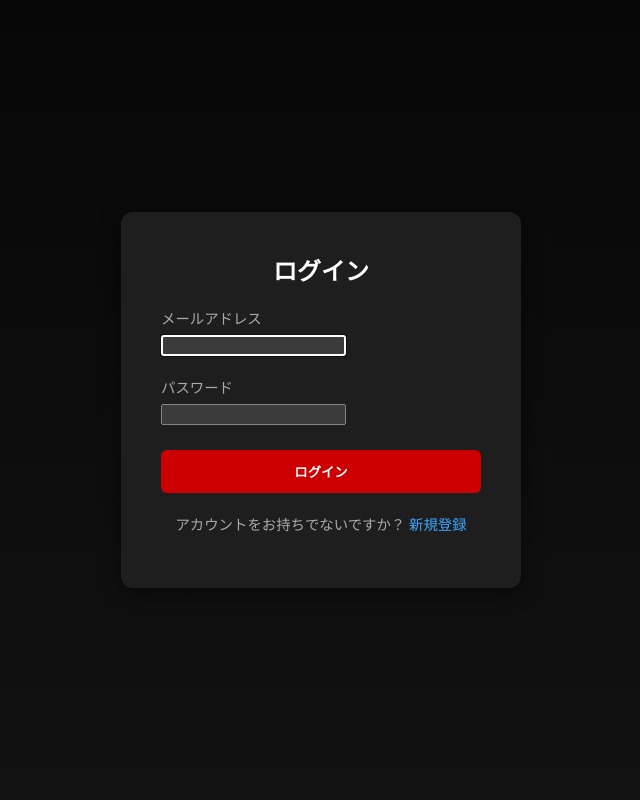
After one commit to rezi7mn/youtube_search, a Django app: page /login/ in a window 1280 px wide. The commit adds this page. Shown: the whole page, without its empty margins (319-959 px from the left). Run offline with Django 5.2, Linux system fonts and the light colour scheme.

Commit message:
ユーザー新規登録機能とログイン機能の実装

```diff
--- /dev/null
+++ b/Youtube_search_django/youtube_project/youtube_app/forms.py
@@ -0,0 +1,28 @@
+from django import forms
+from django.contrib.auth.forms import AuthenticationForm, UserCreationForm
+from django.contrib.auth.models import User
+import re
+
+class SignUpForm(UserCreationForm):
+    email = forms.EmailField(label="メールアドレス", required=True)
+
+    class Meta:
+        model = User
+        fields = ("username", "email")
+    def clean_password1(self):
+        password = self.cleaned_data.get("password1")
+        if len(password) < 8:
+            raise forms.ValidationError("パスワードは8文字以上で入力してください。")
+        if not re.search(r'[a-zA-Z]', password) or not re.search(r'[0-9]', password):
+            raise forms.ValidationError("パスワードには英字と数字の両方を含めてください。")
+        return password
+
+class EmailAuthenticationForm(AuthenticationForm):
+    username = forms.EmailField(label="メールアドレス", widget=forms.EmailInput(attrs={'autofocus': True}))
+
+    def clean_username(self):
+        email = self.cleaned_data.get('username')
+        try:
+            return User.objects.get(email=email).username
+        except User.DoesNotExist:
+            raise forms.ValidationError("このメールアドレスで登録されたユーザーは見つかりません。")
--- /dev/null
+++ b/Youtube_search_django/youtube_project/youtube_app/templates/youtube_app/login.html
@@ -0,0 +1,34 @@
+{% load static %}
+<!DOCTYPE html>
+<html lang="ja">
+<head>
+    <meta charset="UTF-8">
+    <title>ログイン - YouTube検索アプリ</title>
+    <link rel="stylesheet" href="{% static 'youtube_app/style.css' %}">
+</head>
+<body style="background-color: #0f0f0f; color: white; display: flex; align-items: center; justify-content: center; min-height: 100vh; margin: 0;">
+    <div style="background: #1e1e1e; padding: 40px; border-radius: 12px; width: 100%; max-width: 400px; box-shadow: 0 4px 20px rgba(0,0,0,0.5);">
+        <h2 style="margin-top: 0; text-align: center;">ログイン</h2>
+        <form method="post">
+            {% csrf_token %}
+            {% if form.non_field_errors %}
+                {% for error in form.non_field_errors %}
+                    <p style="color: #ff4d4d; font-size: 0.85em; text-align: center;">{{ error }}</p>
+                {% endfor %}
+            {% endif %}
+            <div style="margin-bottom: 20px;">
+                <label style="display: block; margin-bottom: 5px; font-size: 0.9em; color: #aaa;">メールアドレス</label>
+                {{ form.username }}
+            </div>
+            <div style="margin-bottom: 25px;">
+                <label style="display: block; margin-bottom: 5px; font-size: 0.9em; color: #aaa;">パスワード</label>
+                {{ form.password }}
+            </div>
+            <button type="submit" style="width: 100%; padding: 12px; background: #cc0000; color: white; border: none; border-radius: 6px; cursor: pointer; font-weight: bold;">ログイン</button>
+        </form>
+        <p style="text-align: center; margin-top: 20px; font-size: 0.9em; color: #aaa;">
+            アカウントをお持ちでないですか？ <a href="{% url 'youtube_app:signup' %}" style="color: #3ea6ff; text-decoration: none;">新規登録</a>
+        </p>
+    </div>
+</body>
+</html>
--- a/Youtube_search_django/youtube_project/youtube_app/templates/youtube_app/search.html
+++ b/Youtube_search_django/youtube_project/youtube_app/templates/youtube_app/search.html
@@ -20,6 +20,11 @@
             <div>
                 <h1>YouTube検索アプリ</h1>
                 <p>動画とライブ配信の検索・フィルタリング・再生</p>
+                {% if user.is_authenticated %}
+                    <p>こんにちは、{{ user.username }}さん | <a href="{% url 'youtube_app:logout' %}">ログアウト</a></p>
+                {% else %}
+                    <a href="{% url 'youtube_app:login' %}">ログインはこちら</a>
+                {% endif %}
             </div>
             <div style="margin-top: 10px;">
                 <a href="{% url 'youtube_app:recommendations' %}" class="primary-button" style="background-color: #ff0000; color: white; padding: 5px 15px; text-decoration: none; border-radius: 4px;">✨ おすすめ動画を見る</a>
--- a/Youtube_search_django/youtube_project/youtube_app/urls.py
+++ b/Youtube_search_django/youtube_project/youtube_app/urls.py
@@ -1,9 +1,13 @@
 from django.urls import path
-
+from django.contrib.auth import views as auth_views
 from . import views
+from .forms import EmailAuthenticationForm
 
 urlpatterns = [
     path('', views.search_view, name='search'),
+    path('signup/', views.signup_view, name='signup'),
+    path('login/', views.UserLoginView.as_view(), name='login'),
+    path('logout/', auth_views.LogoutView.as_view(), name='logout'),
     path('select/', views.select_video, name='select_video'),
     path('history/', views.history_view, name='history'),
     path('recommendations/', views.recommendations_view, name='recommendations'), # 追加
--- a/Youtube_search_django/youtube_project/youtube_app/views.py
+++ b/Youtube_search_django/youtube_project/youtube_app/views.py
@@ -7,10 +7,13 @@ from urllib.parse import urlencode
 
 import isodate
 from django.conf import settings
+from django.contrib.auth import login
+from django.contrib.auth.decorators import login_required
+from django.contrib.auth.views import LoginView
 from django.core.cache import cache
 from django.http import HttpRequest
 from django.core.paginator import Paginator
-from django.shortcuts import render
+from django.shortcuts import render, redirect
 
 from django.utils.translation import gettext as _
 from googleapiclient.discovery import build
@@ -19,8 +22,27 @@ from sklearn.feature_extraction.text import TfidfVectorizer
 from janome.tokenizer import Tokenizer
 
 from .models import SearchHistory, WatchHistory
+from .forms import SignUpForm, EmailAuthenticationForm
 
 
+class UserLoginView(LoginView):
+    """メールアドレス認証フォームを使用するログインビュー"""
+    template_name = 'youtube_app/login.html'
+    authentication_form = EmailAuthenticationForm
+
+# ============================================================================
+# ユーザー新規登録
+# ============================================================================
+def signup_view(request):
+    if request.method == 'POST':
+        form = SignUpForm(request.POST)
+        if form.is_valid():
+            user = form.save()
+            login(request, user)  # 登録後すぐにログイン
+            return redirect('youtube_app:search')
+    else:
+        form = SignUpForm()
+    return render(request, 'youtube_app/signup.html', {'form': form})
 
 # ============================================================================
 # YouTube API クライアント初期化
@@ -336,6 +358,7 @@ def get_recommendation_queries(watch_history, search_history):
 
     return list(set(generated_queries)) # 重複除去
 
+@login_required
 def recommendations_view(request):
     """おすすめ動画を表示する専用ビュー"""
     cache_key = 'user_recommendations_data'
@@ -390,9 +413,8 @@ def recommendations_view(request):
             results = []
 
         # 2時間キャッシュ
-        cache.set(cache_key, results, 7200)
 
-    return render(request, 'youtube_app/recommendations.html', {'results': results})
+
 # ============================================================================
 # ヘルパー関数（URL パラメータ処理）
 # ============================================================================
@@ -484,6 +506,7 @@ def search_view(request):
 # ============================================================================
 # 履歴表示ビュー
 # ============================================================================
+@login_required
 def history_view(request):
     """検索履歴と動画視聴履歴を一覧表示する。"""
     search_list = SearchHistory.objects.all()
```
Also changed, not shown: Youtube_search_django/youtube_project/youtube_app/templates/youtube_app/signup.html (added, +32 -0 lines), Youtube_search_django/youtube_project/youtube_project/settings.py (+7 -0 lines), Youtube_search_django/youtube_project/db.sqlite3.
